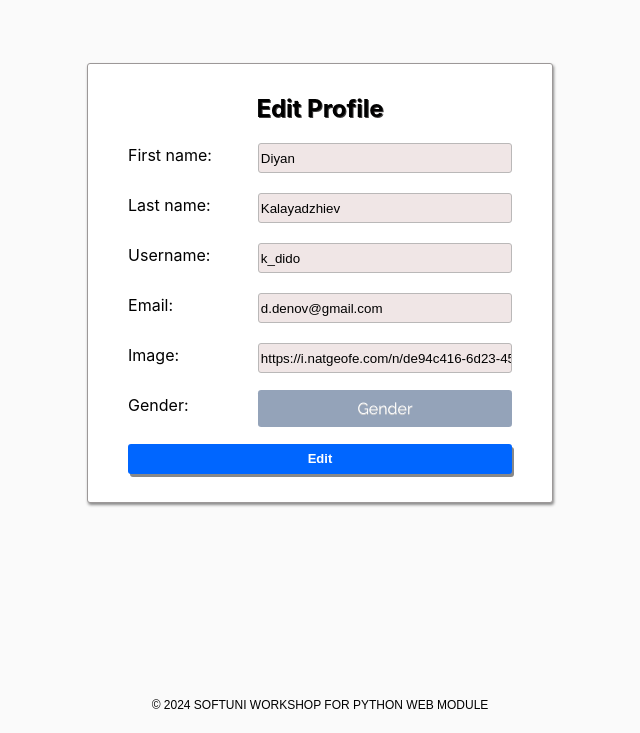
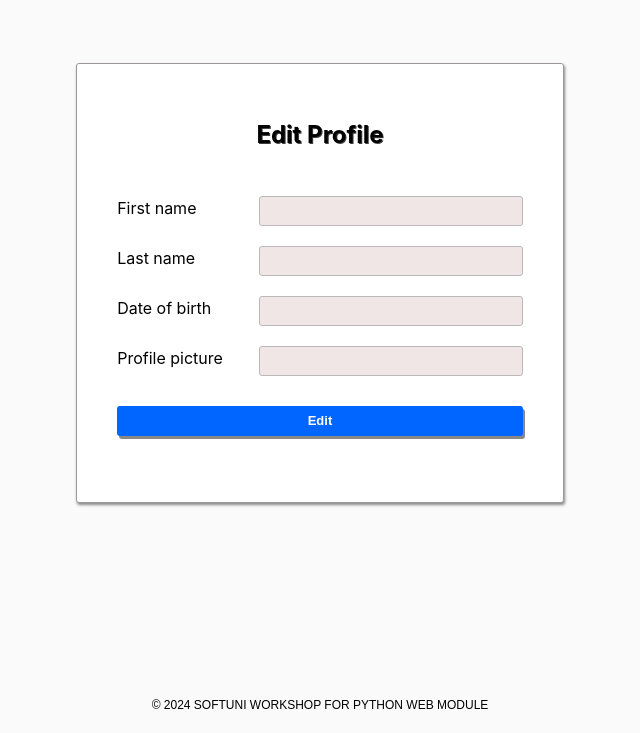
Before and after one commit to angeluzunov10/petstagram, a Django app: template petstagram/templates/accounts/profile-edit-page.html in a window 1280 px wide. Shown: the part 87-820 px from the top of the page, without its empty margins (320-960 px from the left). Run offline with Django 5.2, Linux system fonts and the light colour scheme; the template is opened without the code that fills it: values that come from a table or form of the project are taken from there, others are empty.

Commit message:
Made ProfileEditView.

```diff
--- a/petstagram/petstagram/accounts/forms.py
+++ b/petstagram/petstagram/accounts/forms.py
@@ -1,5 +1,8 @@
+from django import forms
 from django.contrib.auth import get_user_model
 from django.contrib.auth.forms import UserChangeForm, UserCreationForm
+
+from petstagram.accounts.models import Profile
 
 UserModel = get_user_model()
 
@@ -13,3 +16,9 @@ class AppUserCreationForm(UserCreationForm):
     class Meta(UserCreationForm.Meta):
         model = UserModel
         fields = ('email',)
+
+
+class ProfileEditForm(forms.ModelForm):
+    class Meta:
+        model = Profile
+        exclude = ('user',)
--- a/petstagram/petstagram/accounts/urls.py
+++ b/petstagram/petstagram/accounts/urls.py
@@ -8,7 +8,7 @@ urlpatterns = [
     path('logout/', LogoutView.as_view(), name='logout'),
     path('profile/<int:pk>/', include([
         path('', views.profile_details, name='profile-details'),
-        path('edit/', views.profile_edit, name='profile-edit'),
+        path('edit/', views.ProfileEditView.as_view(), name='profile-edit'),
         path('delete/', views.profile_delete, name='profile-delete'),
     ]))
 ]
--- a/petstagram/templates/accounts/profile-details-page.html
+++ b/petstagram/templates/accounts/profile-details-page.html
@@ -19,7 +19,7 @@
 
               <!-- IF the viewer is the owner of the profile -->
               <!-- Link to Edit Profile Page -->
-              <a href="#">
+              <a href="{% url 'profile-edit' request.user.pk %}">
                 <img
                   class="edit-img"
                   src="/static/images/edit-pen-icon-6.jpg"
--- a/petstagram/templates/accounts/profile-edit-page.html
+++ b/petstagram/templates/accounts/profile-edit-page.html
@@ -1,59 +1,26 @@
 {% extends 'common/base.html' %}
+{% block content %}
 
-{% block content %}
+    <!-- Start Edit Profile Section -->
     <div class="edit-delete">
         <h2>Edit Profile</h2>
         <!-- Start Edit Profile From -->
-        <form action="">
-            <div class="label-input">
-                <label for="first name">First name: </label>
-                <input type="text" placeholder="First name" value="Diyan">
-            </div>
-            <br>
-            <div class="label-input">
-                <label for="last name">Last name: </label>
-                <input type="text" placeholder="Last name" value="Kalayadzhiev">
-            </div>
-            <br>
-            <div class="label-input">
-                <label for="username">Username: </label>
-                <input type="text" placeholder="Username" value="k_dido">
-            </div>
-            <br>
-            <div class="label-input">
-                <label for="email">Email: </label>
-                <input type="email" placeholder="Email" value="d.denov@gmail.com">
-            </div>
-            <br>
-            <div class="label-input">
-                <label for="image">Image: </label>
-                <input type="text" placeholder="Link to to profile picture"
-                       value="https://i.natgeofe.com/n/de94c416-6d23-45f5-9708-e8d56289268e/naturepl_01132178.jpg?w=636&h=631">
-            </div>
-            <br>
-
-            <div class="label-input">
-                <label for="image">Gender: </label>
-                <div class="list-choice">
-                    <div class="list-choice-title">Gender</div>
-                    <div class="list-choice-objects">
-                        <label>
-                            <input type="radio" name="gender"/> <span>Male</span>
-                        </label>
-                        <label>
-                            <input type="radio" name="gender"/> <span>Female</span>
-                        </label>
-                        <label>
-                            <input type="radio" name="gender"/> <span>Do not show</span>
-                        </label>
-                    </div>
+        <form method="post">
+            {% csrf_token %}
+            {% for field in form %}
+                <p class="error"> {{ field.errors }} </p>
+                <div class="label-input">
+                    <label>{{ field.label }}</label>
+                    {{ field }}
                 </div>
-            </div>
+                <br>
+            {% endfor %}
 
             <!-- Edit Profile Button -->
             <button class="edit-btn" type="submit">Edit</button>
+
         </form>
         <!-- End Edit Profile Form -->
-
     </div>
+    <!-- End Edit Profile Section -->
 {% endblock %}
```
Also changed, not shown: petstagram/petstagram/accounts/views.py (+15 -4 lines).
